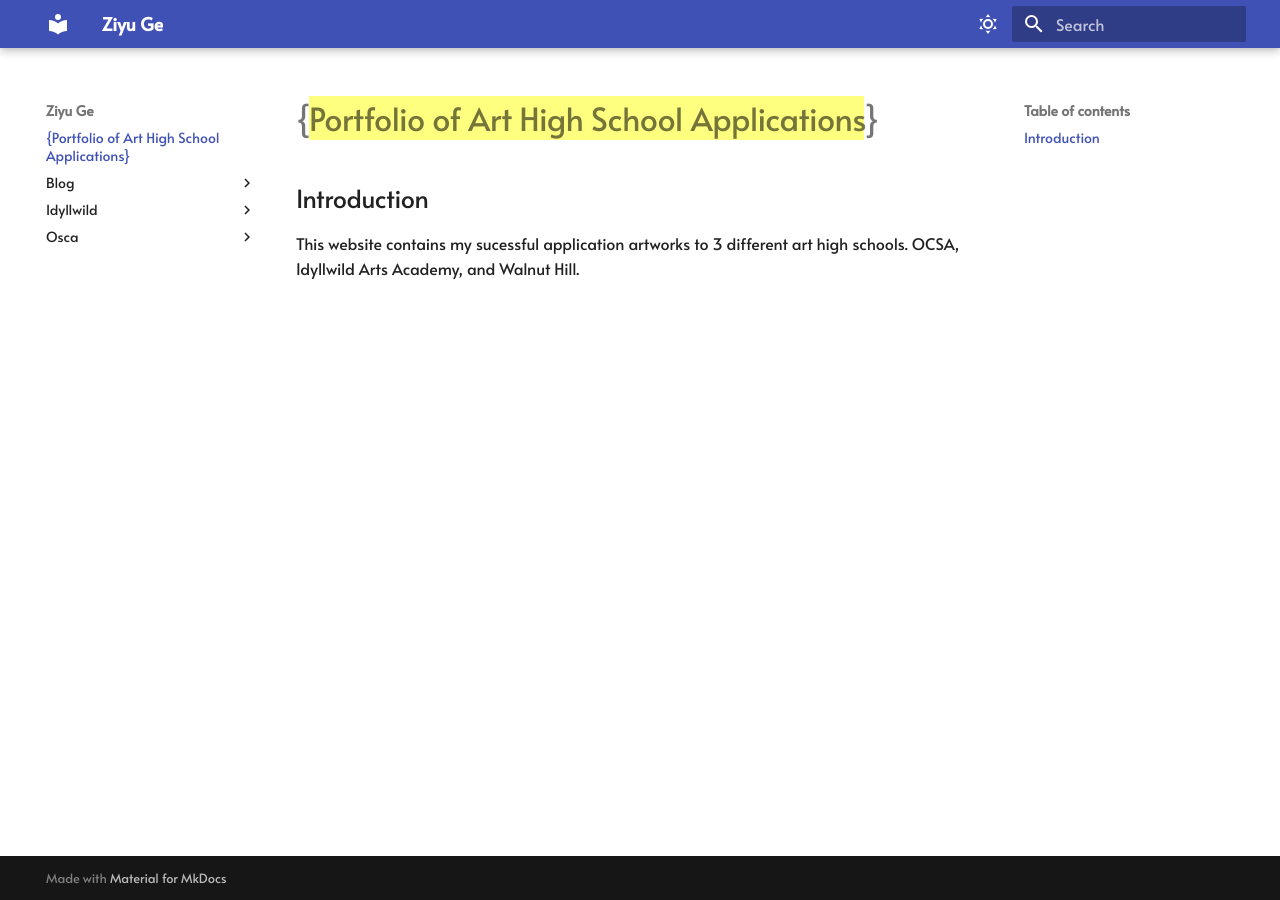
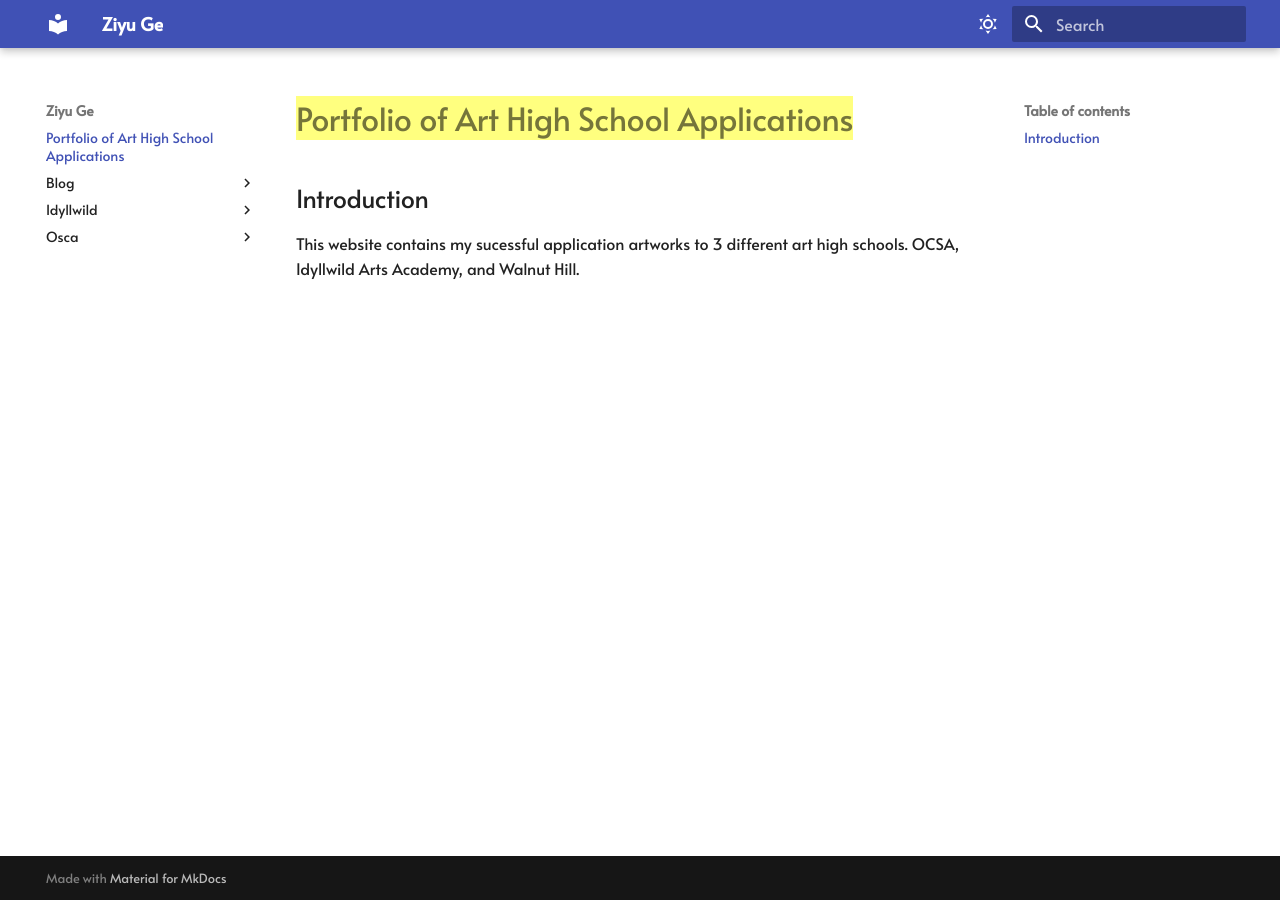
Before and after one commit to ziyuge27/ziyuge-website, an MkDocs documentation site: the page built from docs/index.md, in a window 1280 px wide. Built offline with MkDocs 1.6.1 and Material for MkDocs 9.7.7, drawn with Linux system fonts in a browser that asks for light colours.

Commit message:
attempt 2 in highlighting top level text (success)

```diff
--- a/docs/index.md
+++ b/docs/index.md
@@ -1,4 +1,4 @@
-# {==Portfolio of Art High School Applications==}
+# ==Portfolio of Art High School Applications==
 
 ## Introduction
 
```
